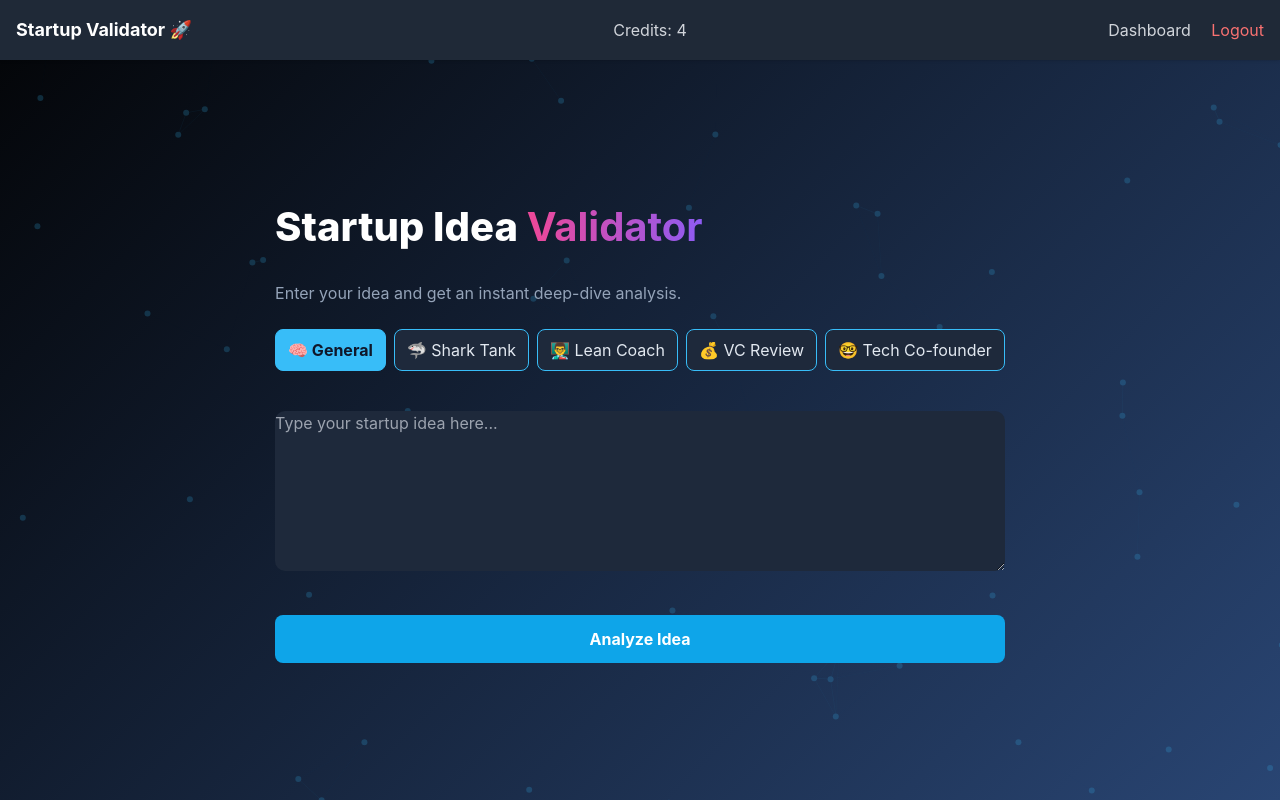
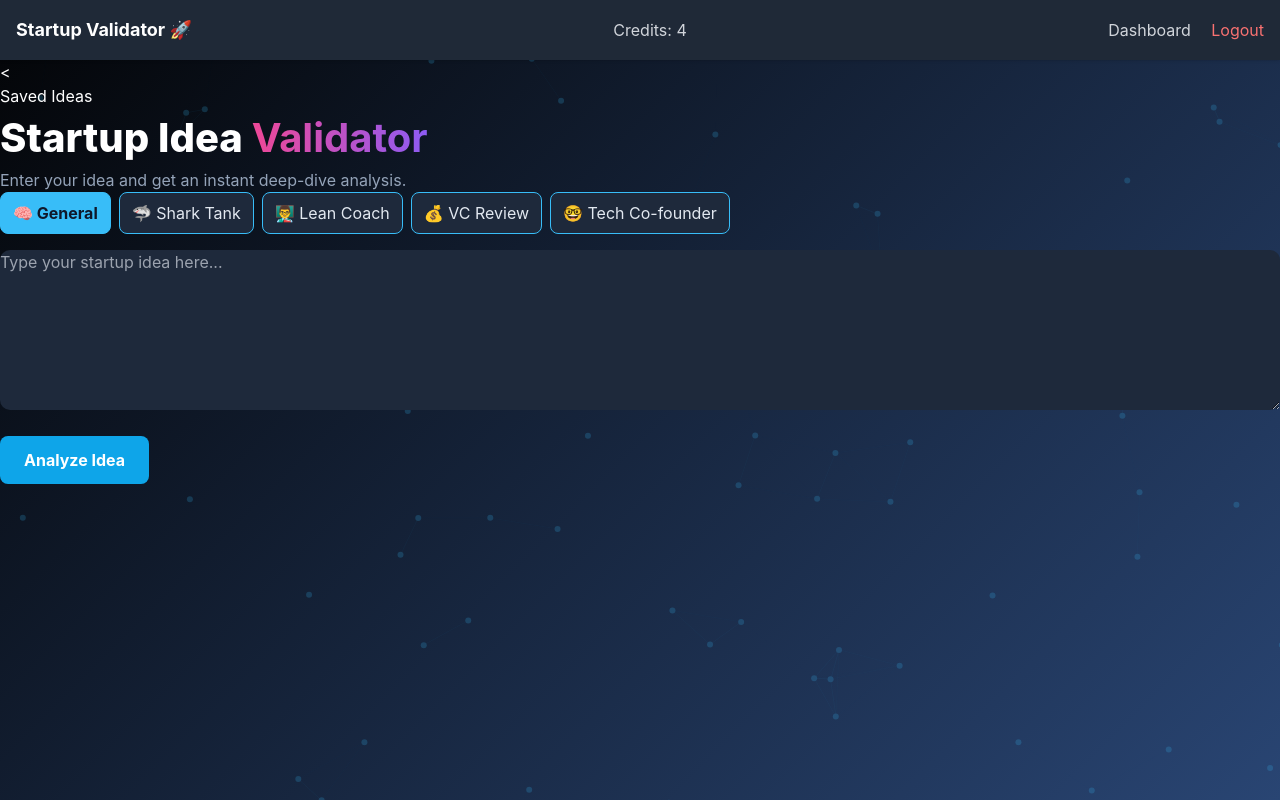
Before and after one commit to VictorFernandezGit/startup-idea-validator, a Flask app: page /dashboard in a window 1280 px wide. Run offline with Flask 3, Linux system fonts and the light colour scheme; a user stored in the database is signed in; some libraries are stand-ins or nearby versions.

Commit message:
style changes

```diff
--- a/templates/dashboard.html
+++ b/templates/dashboard.html
@@ -7,7 +7,7 @@
 
 {% block content %}
 
-<!-- Block content here-->
+<!-- Full-width navbar at the top -->
 <nav class="bg-gray-800 p-4 flex justify-between items-center shadow z-10 relative">
   <div class="text-white text-lg font-bold">Startup Validator 🚀</div>
   <span class="text-gray-300">Credits: {{ user.credits }}</span>
@@ -18,7 +18,17 @@
   </div>
 </nav>
 
-<div class="app-container">
+<!-- Flex container for sidebar and main content -->
+<div class="dashboard-flex">
+  <!-- Sidebar for saved ideas -->
+  <div class="sidebar" id="sidebar">
+    <button class="sidebar-toggle" id="sidebar-toggle" title="Toggle sidebar">&#60;</button>
+    <h2>Saved Ideas</h2>
+    <ul id="ideas-list"></ul>
+  </div>
+
+  <!-- Main content -->
+  <div class="dashboard-app-container">
     <h1 class="validator-heading"> Startup Idea <span  class="gradient-swish"> Validator </span></h1>
     <p class="subtext">Enter your idea and get an instant deep-dive analysis.</p>
 
@@ -30,17 +40,28 @@
       <button data-mode="tech" class="mode-btn">🤓 Tech Co-founder</button>
     </div>
 
-  <textarea id="idea" placeholder="Type your startup idea here..."></textarea>
+    <textarea id="idea" class="custom-textarea" placeholder="Type your startup idea here..."></textarea>
     <button id="analyze-btn">Analyze Idea</button>
 
     <div id="loading" class="hidden">Thinking... 💭</div>
     <div id="result" class="output-card hidden"></div>
   </div>
+</div>
 
 <div id="particles-js"></div>
-
 
 <!-- Scripts -->
 <script src="https://cdn.jsdelivr.net/npm/particles.js@2.0.0/particles.min.js"></script>
 <script src="{{ url_for('static', filename='script.js') }}"></script>
+<script>
+  // Sidebar collapse/expand logic
+  const sidebar = document.getElementById('sidebar');
+  const toggleBtn = document.getElementById('sidebar-toggle');
+  let collapsed = false;
+  toggleBtn.addEventListener('click', function() {
+    collapsed = !collapsed;
+    sidebar.classList.toggle('sidebar-collapsed', collapsed);
+    toggleBtn.innerHTML = collapsed ? '&gt;' : '&lt;';
+  });
+</script>
 {% endblock %}
```
Lines whose indentation alone changed are shown as unchanged.
